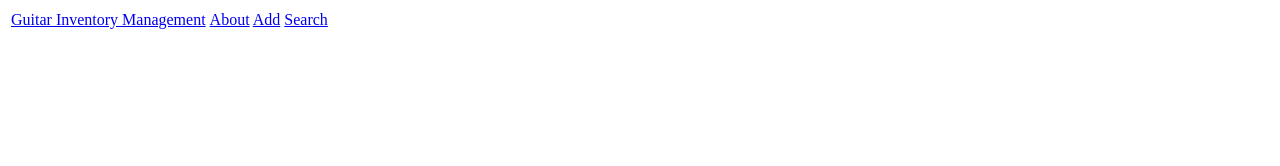
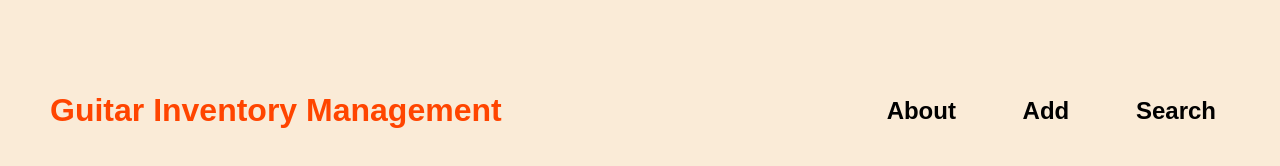
Before and after one commit to millemaliu/guitar-inventory-management-ui, a plain HTML site: page about.html in a window 1280 px wide. Drawn offline with Linux system fonts and the light colour scheme; the site is published under a folder, as on GitHub Pages, so addresses that start at the root find nothing.

Commit message:
Update about.html

```diff
--- a/about.html
+++ b/about.html
@@ -5,7 +5,7 @@
 	<meta charset="UTF-8">
     	<meta name="viewport" content="width=device-width, initial-scale=1.0">
     	<title>Guitar Inventory - About</title>
-        <link rel="stylesheet" href="/index.css">
+        <link type="text/css" rel="stylesheet" href="index.css">
     </head>
 
     <body>
```
